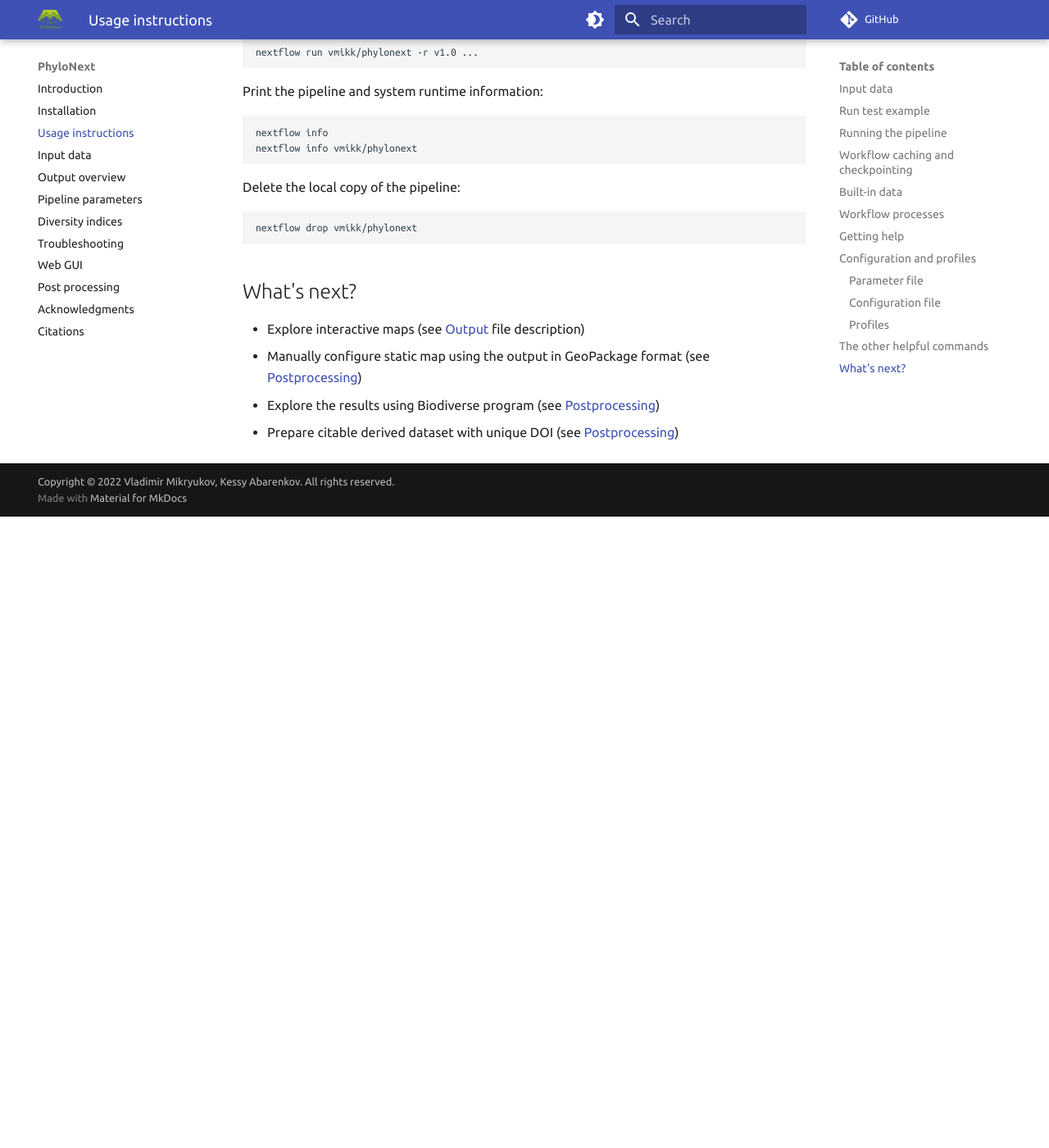
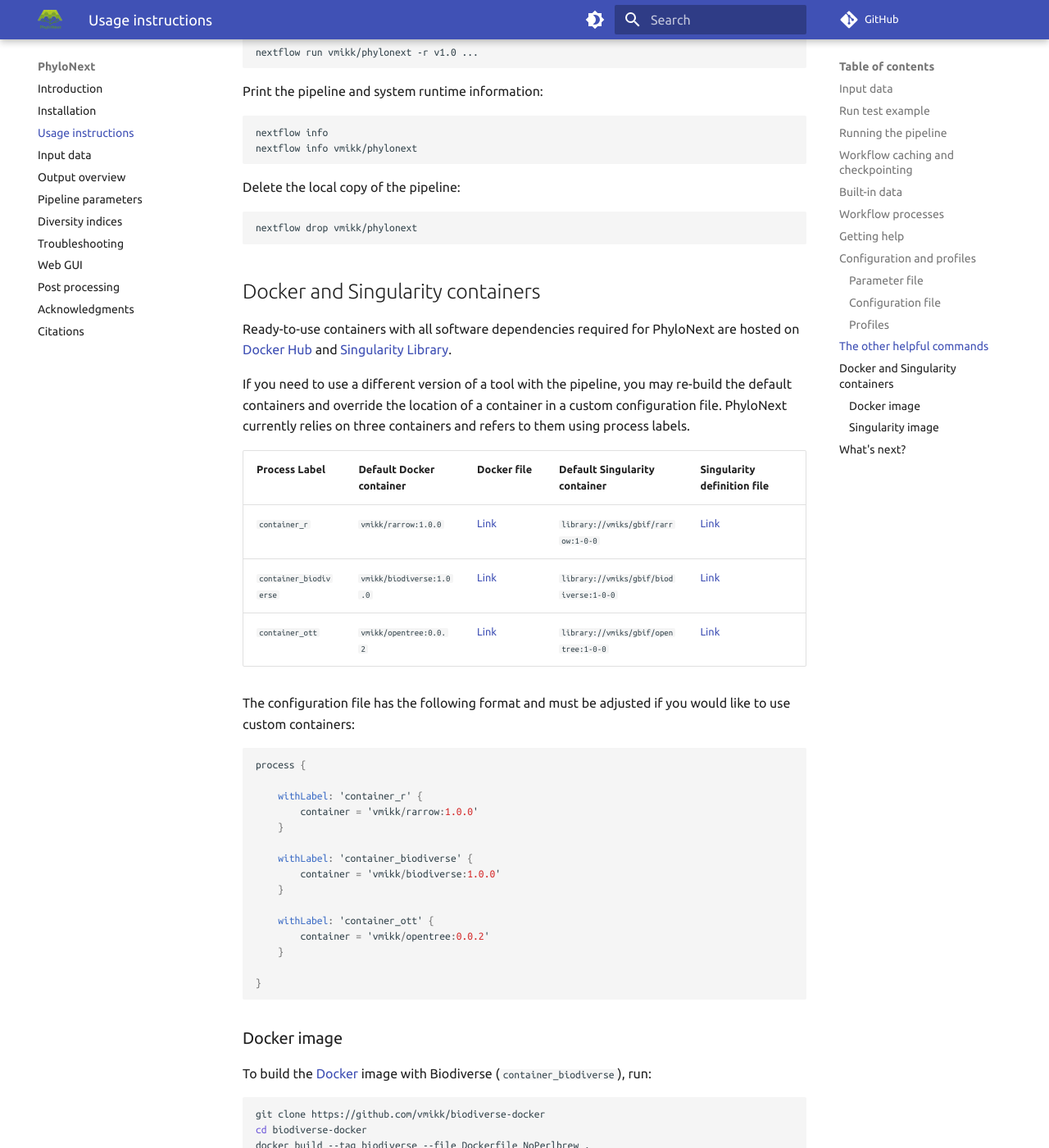
Before and after one commit to vmikk/phylonext_manual, an MkDocs documentation site: the page built from docs/usage.md, in a window 1280 px wide and 1400 px high, scrolled down 8284 px. Shown: the whole window at 82% size. Built offline with MkDocs 1.6.1 and Material for MkDocs 9.7.7, drawn with Linux system fonts in a browser that asks for light colours; comment, search, counter and statistics services are not loaded; before the commit the page ends 8914 px from its top, so only the background shows below that; some of the changed text lies outside the part shown.

Commit message:
usage - containers

````diff
--- a/docs/usage.md
+++ b/docs/usage.md
@@ -296,6 +296,59 @@ Delete the local copy of the pipeline:
 nextflow drop vmikk/phylonext
 ```
 
+## Docker and Singularity containers
+
+Ready-to-use containers with all software dependencies required for PhyloNext
+are hosted on [Docker Hub](https://hub.docker.com/r/vmikk/biodiverse) and
+[Singularity Library](https://cloud.sylabs.io/library/vmiks/gbif/biodiverse).
+
+If you need to use a different version of a tool with the pipeline,
+you may re-build the default containers and override the location of a container in a custom configuration file.
+PhyloNext currently relies on three containers and refers to them using process labels.
+
+| Process Label          | Default Docker container | Docker file                                                                             | Default Singularity container           | Singularity definition file                                                                  |
+| ---------------------- | ------------------------ | --------------------------------------------------------------------------------------- | --------------------------------------- | -------------------------------------------------------------------------------------------- |
+| `container_r`          | `vmikk/rarrow:1.0.0`     | [Link](https://github.com/vmikk/PhyloNext/blob/main/containerfiles/R_arrow.dockerfile)  | `library://vmiks/gbif/rarrow:1-0-0`     | [Link](https://github.com/vmikk/PhyloNext/blob/main/containerfiles/R_arrow_Singularity.def)  |
+| `container_biodiverse` | `vmikk/biodiverse:1.0.0` | [Link](https://github.com/vmikk/biodiverse-docker/blob/main/Dockerfile_NoPerlbrew)      | `library://vmiks/gbif/biodiverse:1-0-0` | [Link](https://github.com/vmikk/biodiverse-docker/blob/main/SingularityDef_NoPerlbrew.def)   |
+| `container_ott`        | `vmikk/opentree:0.0.2`   | [Link](https://github.com/vmikk/PhyloNext/blob/main/containerfiles/OpenTree.dockerfile) | `library://vmiks/gbif/opentree:1-0-0`   | [Link](https://github.com/vmikk/PhyloNext/blob/main/containerfiles/OpenTree_Singularity.def) |
+
+The configuration file has the following format and must be adjusted if you would like to use custom containers:
+
+``` java
+process {
+
+    withLabel: 'container_r' {
+        container = 'vmikk/rarrow:1.0.0'
+    }
+
+    withLabel: 'container_biodiverse' {
+        container = 'vmikk/biodiverse:1.0.0'
+    }
+
+    withLabel: 'container_ott' {
+        container = 'vmikk/opentree:0.0.2'
+    }
+
+}
+```
+
+### Docker image
+
+To build the [Docker](https://www.docker.com/) image with Biodiverse (`container_biodiverse`), run:
+``` bash
+git clone https://github.com/vmikk/biodiverse-docker
+cd biodiverse-docker
+docker build --tag biodiverse --file Dockerfile_NoPerlbrew .
+```
+
+### Singularity image
+
+To build the [Singularity](https://sylabs.io/singularity/) image with Biodiverse run:
+``` bash
+git clone https://github.com/vmikk/biodiverse-docker
+cd biodiverse-docker
+sudo singularity build Biodiverse.sif SingularityDef_NoPerlbrew.def
+```
 
 
 ## What's next?
````
